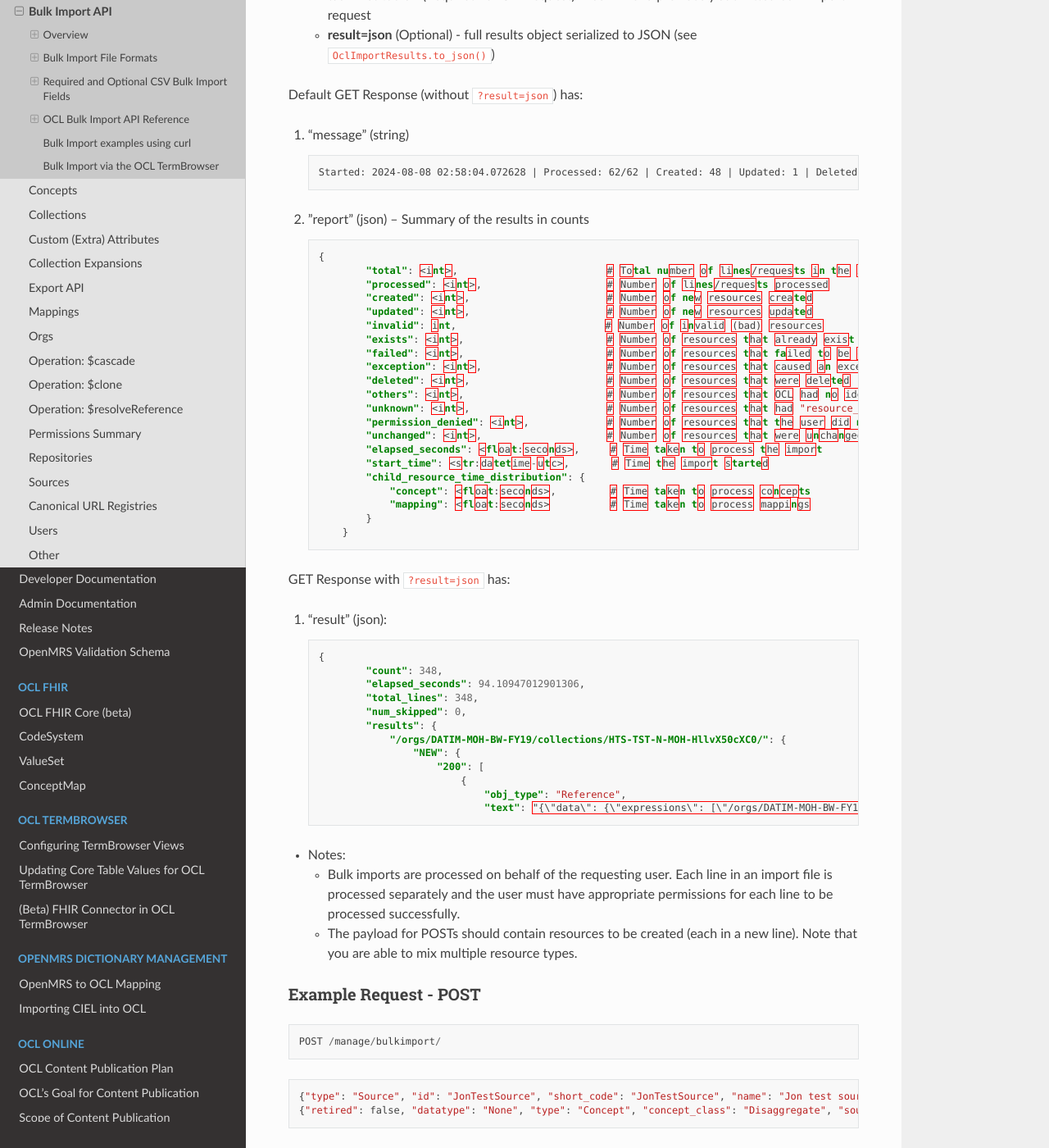
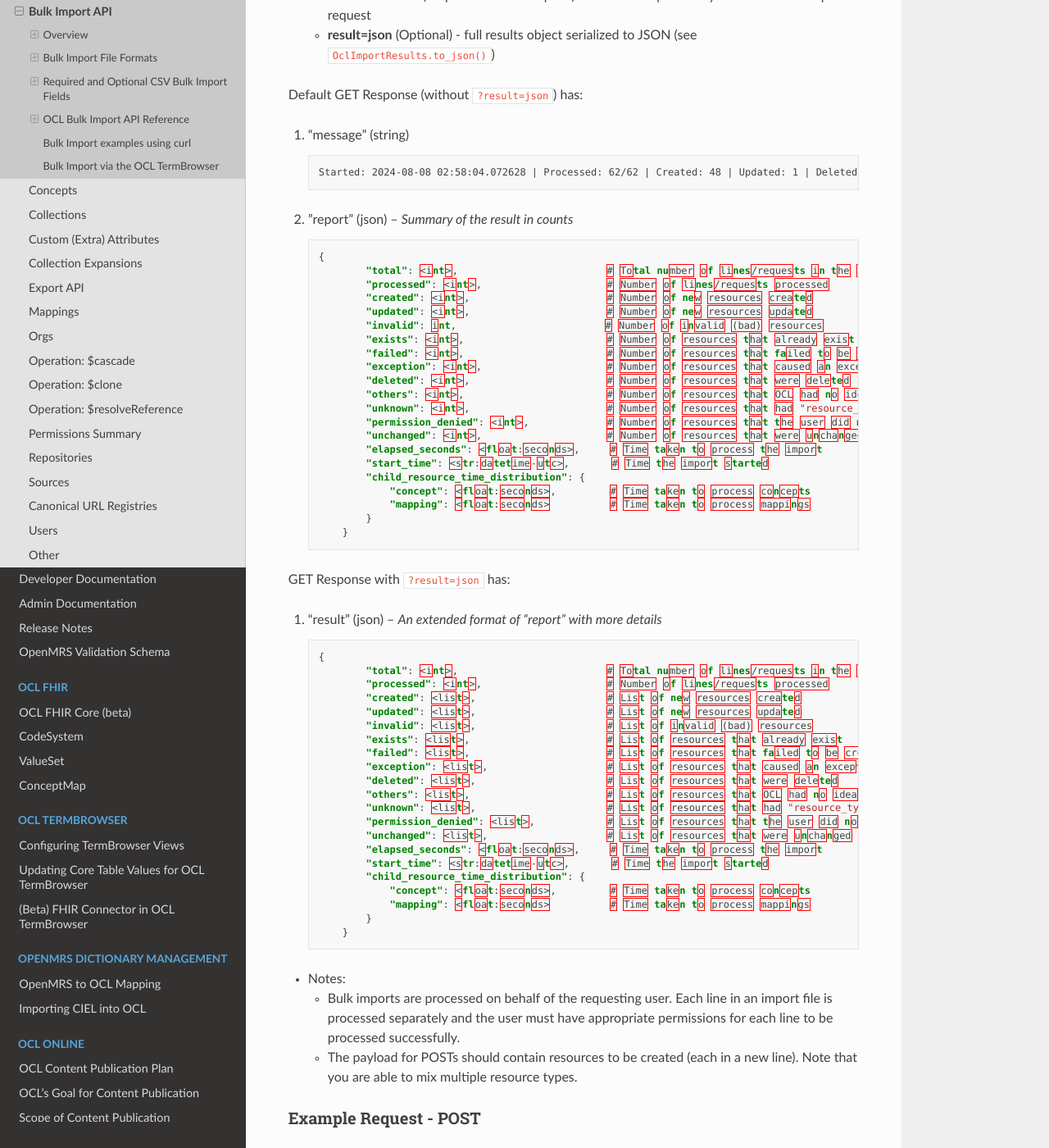
Before and after one commit to OpenConceptLab/ocl-docs, a Sphinx documentation site: the page built from docs/source/oclapi/apireference/bulkimporting.md, in a window 1280 px wide and 1400 px high, scrolled down 9461 px. Shown: the whole window at 82% size. Built offline with Sphinx 7.4.7 and the Read the Docs theme 2.0.0, drawn with Linux system fonts in a browser that asks for light colours.

Commit message:
OpenConceptLab/ocl_issues#1912 | Updated JSON result format

````diff
--- a/docs/source/oclapi/apireference/bulkimporting.md
+++ b/docs/source/oclapi/apireference/bulkimporting.md
@@ -311,7 +311,7 @@ Default GET Response (without `?result=json`) has:
     ```doctest
     Started: 2024-08-08 02:58:04.072628 | Processed: 62/62 | Created: 48 | Updated: 1 | Deleted: 0 | Existing: 1 | Permission Denied: 0 | Unchanged: 11 | Time: 41.45secs
     ```
-2. ”report” (json) -- Summary of the results in counts
+2. ”report” (json) -- _Summary of the result in counts_
     ```json
     {
             "total": <int>,                         # Total number of lines/requests in the import content
@@ -338,20 +338,29 @@ Default GET Response (without `?result=json`) has:
 
 
 GET Response with `?result=json` has:
-1. "result" (json):
+1. "result" (json) -- _An extended format of "report" with more details_
     ```json
     {
-            "count": 348,
-            "elapsed_seconds": 94.10947012901306,
-            "total_lines": 348,
-            "num_skipped": 0,
-            "results": {
-                "/orgs/DATIM-MOH-BW-FY19/collections/HTS-TST-N-MOH-HllvX50cXC0/": {
-                    "NEW": {
-                        "200": [
-                            {
-                                "obj_type": "Reference",
-                                "text": "{\"data\": {\"expressions\": [\"/orgs/DATIM-MOH-BW-FY19/sources/DATIM-Alignment-Indicators/mappings/MAP-DATIM-HAS-OPTION-HTS_TST_N_MOH-HllvX50cXC0/\", \"/orgs/PEPFAR/sources/DATIM-MOH-FY19/concepts/HTS_TST_N_MOH/\", \"/orgs/PEPFAR/sources/DATIM-MOH-FY19/concepts/HllvX50cXC0/\", \"/orgs/DATIM-MOH-BW-FY19/sources/
+            "total": <int>,                         # Total number of lines/requests in the import content
+            "processed": <int>,                     # Number of lines/requests processed
+            "created": <list>,                      # List of new resources created
+            "updated": <list>,                      # List of new resources updated
+            "invalid": <list>,                      # List of invalid (bad) resources
+            "exists": <list>,                       # List of resources that already exist
+            "failed": <list>,                       # List of resources that failed to be created/updated
+            "exception": <list>,                    # List of resources that caused an exception
+            "deleted": <list>,                      # List of resources that were deleted
+            "others": <list>,                       # List of resources that OCL had no idea on what to do with
+            "unknown": <list>,                      # List of resources that had "resource_type" unknown to OCL
+            "permission_denied": <list>,            # List of resources that the user did not have permission to create/update
+            "unchanged": <list>,                    # List of resources that were unchanged due to same standard checksum
+            "elapsed_seconds": <float:seconds>,     # Time taken to process the import
+            "start_time": <str:datetime-utc>,       # Time the import started
+            "child_resource_time_distribution": {
+                "concept": <float:seconds>,         # Time taken to process concepts
+                "mapping": <float:seconds>          # Time taken to process mappings
+            }
+        }
     ```
 
 
````
